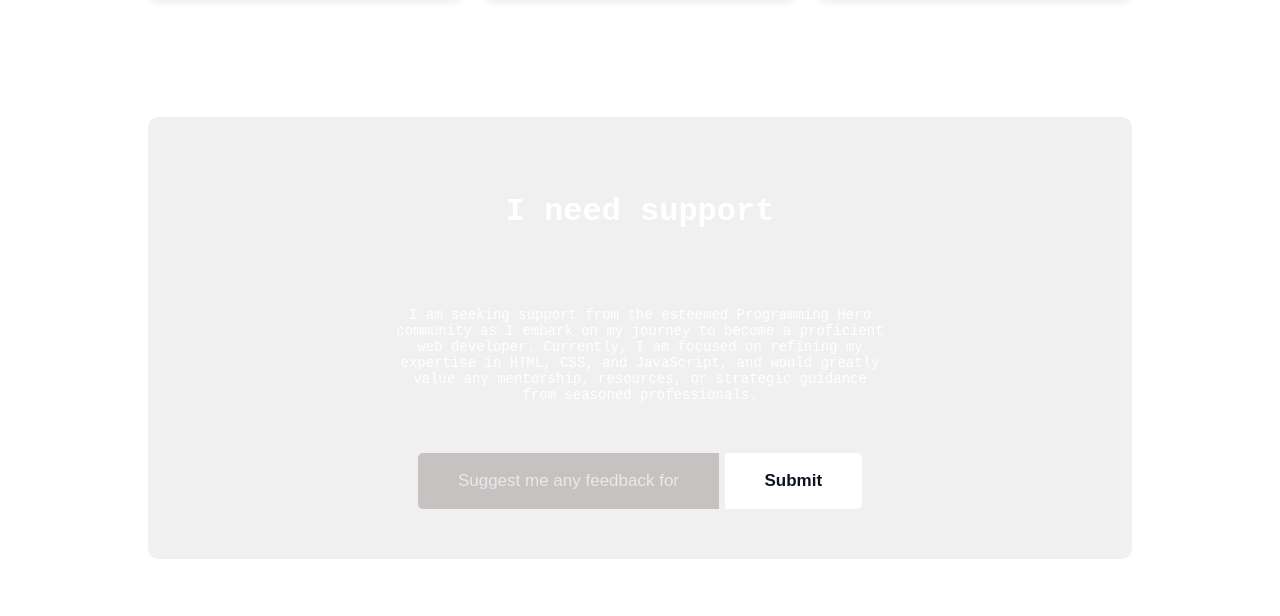
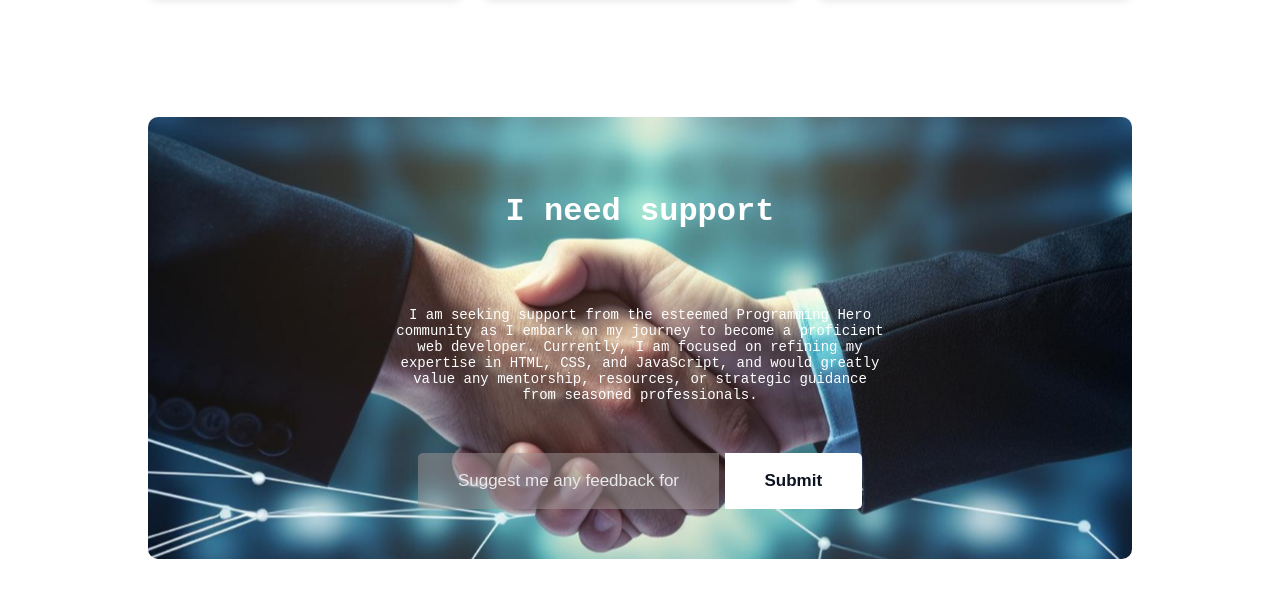
Before and after one commit to Shahadath049/B10--Assignment-1, a plain HTML site: page index.html in a window 1280 px wide. Shown: the part 4261-4877 px from the top of the page. Drawn offline with Linux system fonts and the light colour scheme; the site is published under a folder, as on GitHub Pages, so addresses that start at the root find nothing; a web font is replaced by a local one.

Commit message:
final fixings

```diff
--- a/style.css
+++ b/style.css
@@ -198,7 +198,7 @@ iframe {
     text-align: center;
     margin: 20px;
     color: #ffffff;
-    background-image: url('/assets/handshake.jpg');
+    background-image: url('./assets/handshake.jpg');
     background-color: rgba(132, 130, 130, 0.507);
     background-position: center;
     background-color: #f0f0f0;
```
